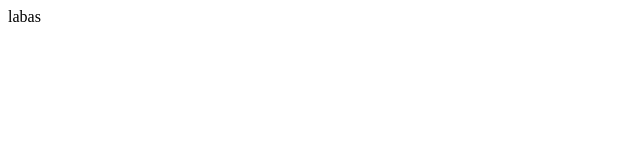
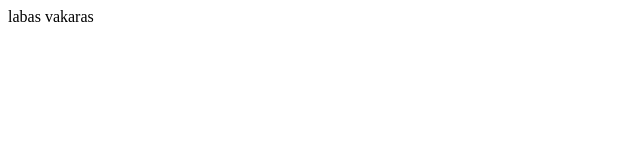
Before and after one commit to MartynasGra/kursas, a plain HTML site: page d02/index.html in a window 1280 px wide. Shown: the full height of the page, 0-640 px from the left. Drawn offline with Linux system fonts and the light colour scheme.

Commit message:
paisveikinimas

```diff
--- a/d02/index.html
+++ b/d02/index.html
@@ -7,6 +7,6 @@
     <title>Document</title>
 </head>
 <body>
-labas
+labas vakaras
 </body>
 </html>
```
